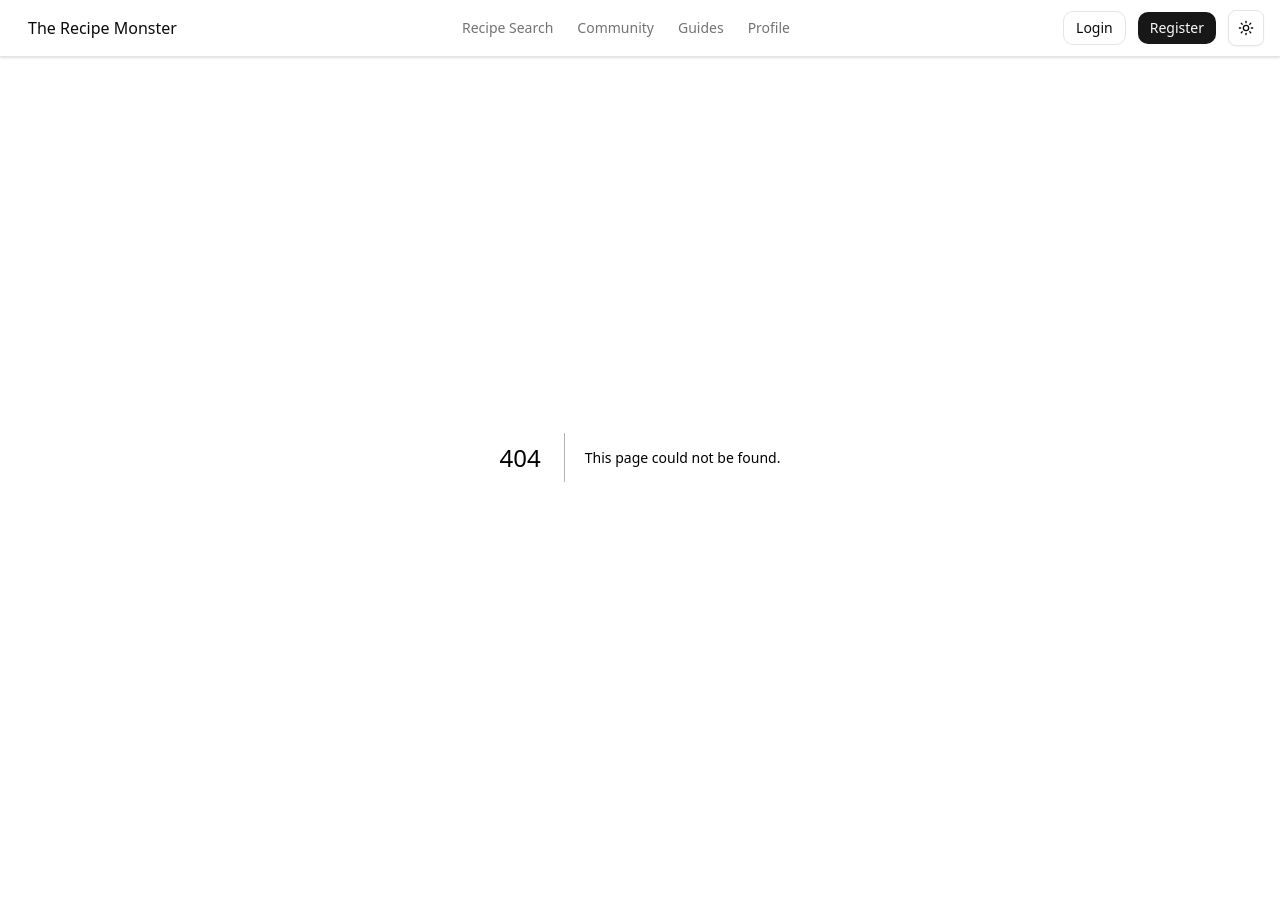
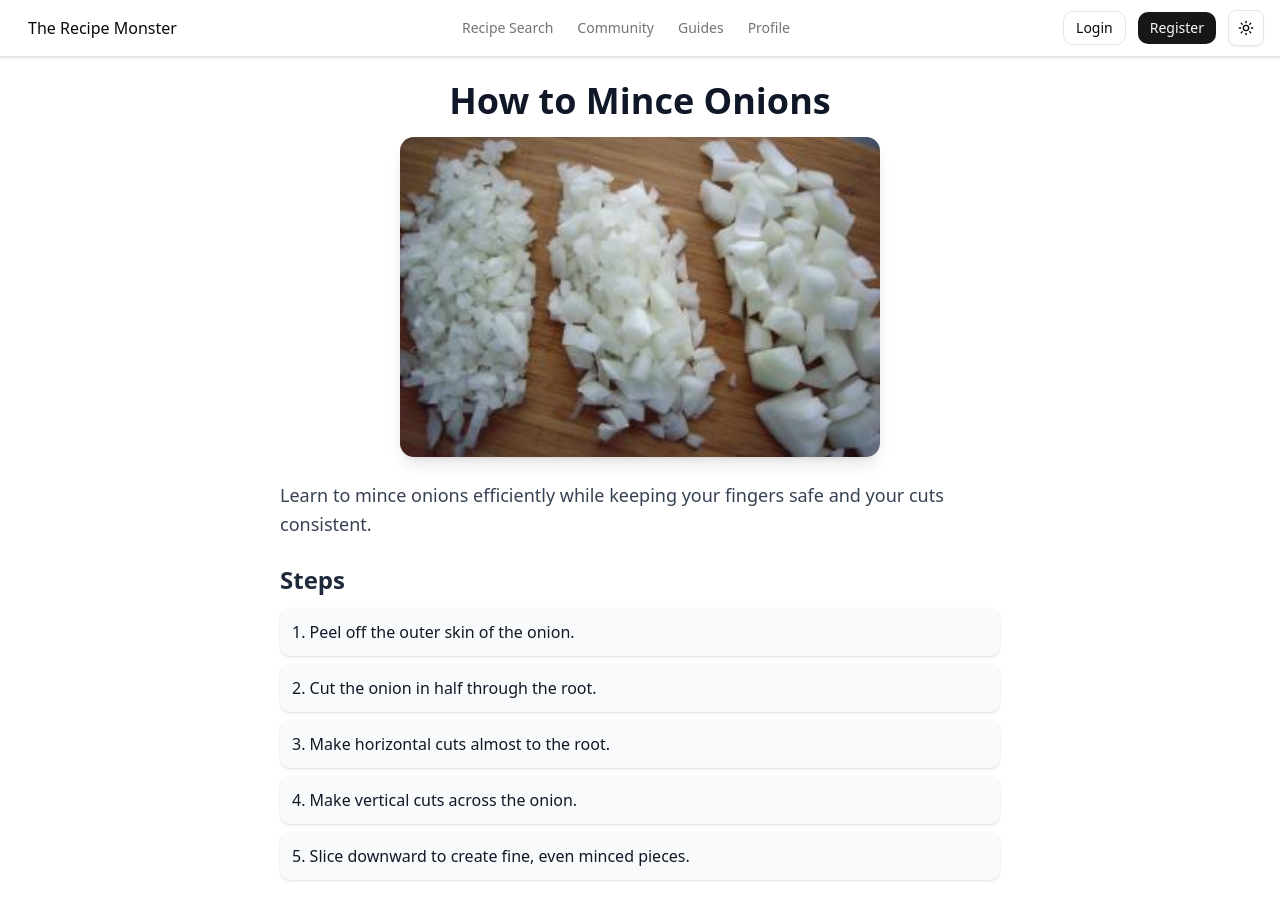
Before and after one commit to 0men1/CS442-Cookbook, a Next.js app in the folder cookbook-app/: page /guides/1 in a window 1280 px wide. Before the commit this address had no page. Before the commit the page ends 857 px from the top, so only its background shows below. Built offline with nearby package versions, Linux system fonts and the light colour scheme.

Commit message:
Add GuidePage component with guide data (hard coded the guide data)

```diff
--- /dev/null
+++ b/cookbook-app/src/app/guides/[id]/page.tsx
@@ -0,0 +1,116 @@
+interface Guide {
+  id: string;
+  title: string;
+  image: string;
+  description: string;
+  steps: string[];
+}
+
+/* used if no guide is found */
+const theNullGuide: Guide = {
+  id: "0",
+  title: "Guide Not Found",
+  image: "/assets/noFood.jpg",
+  description: "We couldn’t find a guide with this ID.",
+  steps: [
+    "Try going back to the Guides page.",
+    "Choose another tutorial.",
+    "also Google works :)"
+  ]
+};
+
+/* temporary hard-coded guide data */
+const guides: Guide[] = [
+  {
+    id: "1",
+    title: "How to Mince Onions",
+    image: "/assets/mince_onions_guide.jpeg",
+    description:
+      "Learn to mince onions efficiently while keeping your fingers safe and your cuts consistent.",
+    steps: [
+      "Peel off the outer skin of the onion.",
+      "Cut the onion in half through the root.",
+      "Make horizontal cuts almost to the root.",
+      "Make vertical cuts across the onion.",
+      "Slice downward to create fine, even minced pieces.",
+    ],
+  },
+  {
+    id: "2",
+    title: "Boiling Pasta Perfectly",
+    image: "/assets/boil_pasta_guide.jpg",
+    description:
+      "Get perfect al dente pasta every time with these simple steps.",
+    steps: [
+      "Fill a large pot with water and bring to a boil.",
+      "Add salt generously to the water.",
+      "Add the pasta and stir occasionally.",
+      "Check the pasta 1 minute before the package time.",
+      "Drain and toss with sauce immediately.",
+    ],
+  },
+  {
+    id: "3",
+    title: "Knife Safety Basics",
+    image: "/assets/knife_safety_guide.jpg",
+    description:
+      "Learn the fundamentals of knife safety to avoid accidents and improve your cutting technique.",
+    steps: [
+      "Always use a stable cutting board.",
+      "Keep your fingers curled under (the ‘claw grip’).",
+      "Use sharp knives—dull ones are more dangerous.",
+      "Never leave knives in a sink or under dishes.",
+      "Clean and dry knives immediately after use.",
+    ],
+  },
+];
+
+/* helper to look up a guide by id */
+async function getGuide(id: string): Promise<Guide> {
+  const guide = guides.find((g) => g.id === id);
+  return guide || theNullGuide;
+}
+
+/* main component */
+export default async function GuidePage({ params }: { params: { id: string }; }) {
+  const { id } = await params;
+  const guide = await getGuide(id);
+
+  return (
+    <div className="max-w-3xl mx-auto p-6">
+      {/* Title */}
+      <h1 className="text-4xl font-extrabold text-gray-900 dark:text-white mb-4 text-center">
+        {guide.title}
+      </h1>
+
+      {/* Image */}
+      <div className="flex justify-center mb-6">
+        <img
+          src={guide.image}
+          alt={guide.title}
+          className="w-2/3 h-80 object-cover rounded-xl shadow-lg"
+        />
+      </div>
+
+      {/* Description */}
+      <p className="text-gray-700 dark:text-gray-300 text-lg mb-6 leading-relaxed">
+        {guide.description}
+      </p>
+
+      {/* Steps */}
+      <h2 className="text-2xl font-semibold text-gray-800 dark:text-gray-200 mb-3">
+        Steps
+      </h2>
+      <ol className="list-decimal list-inside space-y-2">
+        {guide.steps.map((step, idx) => (
+          <li
+            key={idx}
+            className="bg-gray-50 dark:bg-gray-800 text-gray-900 dark:text-gray-100 p-3 rounded-lg shadow-sm hover:bg-gray-100 dark:hover:bg-gray-700 transition"
+          >
+            {step}
+          </li>
+        ))}
+      </ol>
+    </div>
+  );
+}
```
